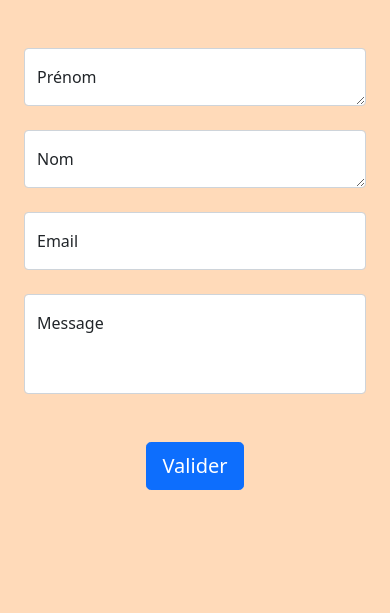
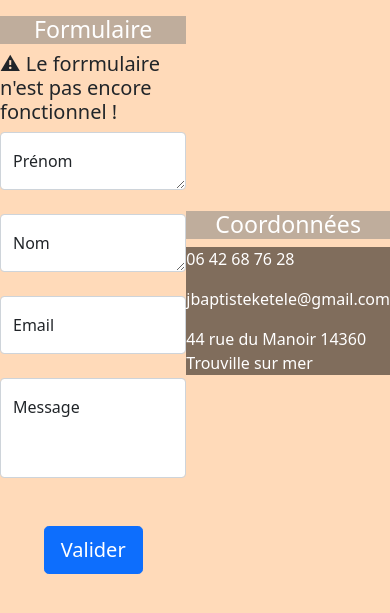
Before and after one commit to jbketele/portfolio, a PHP site: page /contact.html in a window 390 px wide. Shown: the part 210-823 px from the top of the page. Run offline with PHP 8.4, Linux system fonts and the light colour scheme.

Commit message:
formulaire

```diff
--- a/contact.html
+++ b/contact.html
@@ -74,12 +74,16 @@
 
     <section>
 
-        <div class="container">
+        <main>
             <div>
+                <div class="d-flex justify-content-around" id="connexion">
+                    <div>
+                        <h3 class="mt-3 text-white text-center" style="backdrop-filter: contrast(0.5);">Formulaire</h3>
+                        <h5>&#9888; Le forrmulaire n'est pas encore fonctionnel !</h5>
                         <form>
-                    <div class="container mt-5">
+                            <div>
                                 <div class="row justify-content-center">
-                            <div class="col-md-6">
+                                    <div>
                                         <div class="form-floating">
                                             <textarea class="form-control" placeholder="first name"
                                                 id="floatingTextarea"></textarea>
@@ -99,8 +103,8 @@
                                         </div>
                                         <br>
                                         <div class="form-floating">
-                                    <input class="form-control" placeholder="Votre message" id="floatingTextarea2"
-                                        style="height: 100px"></input>
+                                            <input class="form-control" placeholder="Votre message"
+                                                id="floatingTextarea2" style="height: 100px"></input>
                                             <label for="floatingTextarea2">Message</label>
                                         </div>
                                     </div>
@@ -108,11 +112,21 @@
                             </div>
                         </form>
                         <div class="container-fluid d-flex justify-content-center">
-                    <a class="btn btn-primary btn-lg mt-5 mb-5" href="#" target="_blank">Valider</a>
-                </div>
-
+                            <a class="btn btn-primary btn-lg mt-5" href="#" target="_blank">Valider</a>
                         </div>
                     </div>
+                    <div>
+                        <div class="text-white" style="margin-top: 25vh;">
+                            <h3 class="mt-3 text-center" style="backdrop-filter: contrast(0.5);">Coordonnées</h3>
+                            <div class="coordonnees" style="backdrop-filter: brightness(0.5);">
+                                <p>06 42 68 76 28</p>
+                                <p>jbaptisteketele@gmail.com</p>
+                                <p>44 rue du Manoir 14360 Trouville sur mer </p>
+                            </div>
+                        </div>
+                    </div>
+                </div>
+        </main>
 
     </section>
 </body>
--- a/styles.css
+++ b/styles.css
@@ -118,6 +118,8 @@ h1 {
     padding-bottom: 30px;
 }
 
+
+
 /* The actual timeline (the vertical ruler) */
 .main-timeline-2 {
     position: relative;
```
Also changed, not shown: 1 other file. Lines whose indentation alone changed are shown as unchanged.
